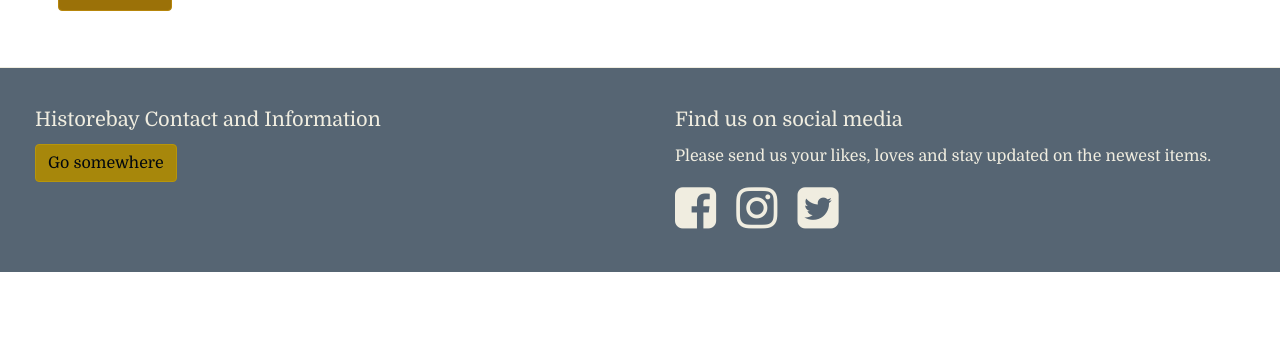
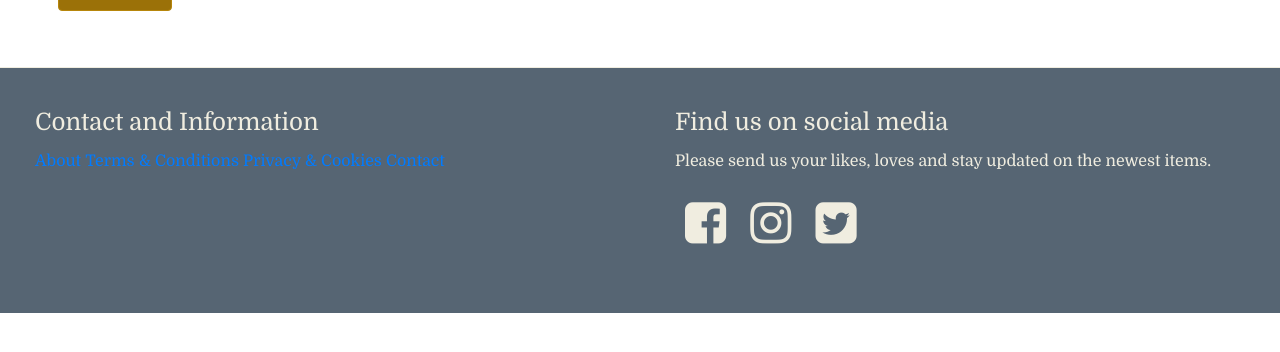
Before and after one commit to Eucaa/historebay, a Django app: page /cart/ in a window 1280 px wide. Shown: the part 91-443 px from the top of the page. Run offline with Django 3.2, Linux system fonts and the light colour scheme; data that the repository does not hold is empty; parts of the project's set-up code (start-up, migrations or seed data) failed here and were passed over; some libraries are stand-ins or nearby versions.

Commit message:
terms and condition templates created and added into base.html

```diff
--- a/historebay/settings.py
+++ b/historebay/settings.py
@@ -52,6 +52,7 @@ INSTALLED_APPS = [
     'cart',
     'checkout',
     'categories',
+    'contact_info',
 ]
 
 MIDDLEWARE = [
--- a/historebay/urls.py
+++ b/historebay/urls.py
@@ -24,6 +24,7 @@ from checkout import urls as urls_checkout
 from django.views import static  # Import the static folder (and substance).
 from .settings import MEDIA_ROOT  # From the settings.py file, import the MEDIA_ROOT.
 from products.views import listing
+from contact_info import urls as urls_contact_info
 
 
 urlpatterns = [
@@ -35,4 +36,5 @@ urlpatterns = [
     url(r'^checkout/', include(urls_checkout)),
     url(r'^search/', include(urls_search)),
     url(r'^media/(?P<path>.*)$', static.serve, {'document_root': MEDIA_ROOT}),  # Because of the use of images in media, add this specific (Django-standard) media URL.
+    url(r'^contact_info/', include(urls_contact_info)),
 ]
--- a/static/css/styles.css
+++ b/static/css/styles.css
@@ -192,11 +192,16 @@ footer {
 
 .fa-filler {
    color: #F0EDE0;
-   padding-right: 1rem;
+   margin: 10px;
 }
 
 .fa-filler:hover {
     color: #00070F;
+}
+
+.link_position {
+    display: inline-block;
+    padding: 0
 }
 
 /* --- mics styling --- */
@@ -272,3 +277,8 @@ caption p {  /* specifies the `p` in the class='caption' */
     cursor: default;
     z-index: 1050;
 }
+
+.address_table_sizing {
+    display: table-caption;
+    width: 9rem;
+}
--- a/templates/base.html
+++ b/templates/base.html
@@ -100,20 +100,44 @@
                 <div class="col-sm-6">
                     <div class="card">
                     <div class="card-body">
-                        <h5 class="card-title">Historebay Contact and Information</h5>
-                        <!-- <p class="card-text">With supporting text below as a natural lead-in to additional content.</p> -->
-                        <a href="#" class="btn btn-primary">Go somewhere</a>
+                        <h4 class="card-title">Contact and Information</h4>
+                        <div>
+                        <ul class="link_position">
+                            <li class="link_position">
+                            <a target="_blank" href="{% url 'about' %}">About</a>
+                            </li>
+                            <li class="link_position">
+                            <a target="_blank" href="{% url 'tac' %}">Terms & Conditions</a>
+                            </li>
+                            <li class="link_position">
+                            <a target="_blank" href="{% url 'pac' %}">Privacy & Cookies</a>
+                            </li>
+                            <li class="link_position">
+                            <a target="_blank" href="{% url 'contact' %}">Contact</a>
+                            </li>
+                        </ul>
+                        </div>
                     </div>
                     </div>
                 </div>
                 <div class="col-sm-6">
                     <div class="card">
                     <div class="card-body">
-                        <h5 class="card-title">Find us on social media</h5>
+                        <h4 class="card-title">Find us on social media</h4>
                         <p class="card-text">Please send us your likes, loves and stay updated on the newest items.</p>
-                        <a target="_blank" href="https://www.facebook.com/"><i class="fa fa-facebook-square fa-filler fa-3x" aria-hidden="true"></i></a>
-                        <a target="_blank" href="https://www.instagram.com/"><i class="fa fa-instagram fa-filler fa-3x" aria-hidden="true"></i></a>
-                        <a target="_blank" href="https://twitter.com/"><i class="fa fa-twitter-square fa-filler fa-3x" aria-hidden="true"></i></a>
+                        <div>
+                        <ul class="link_position">
+                            <li class="link_position">
+                            <a target="_blank" href="https://www.facebook.com/"><i class="fa fa-facebook-square fa-filler fa-3x" aria-hidden="true"></i></a>
+                            </li>
+                            <li class="link_position">
+                            <a target="_blank" href="https://www.instagram.com/"><i class="fa fa-instagram fa-filler fa-3x" aria-hidden="true"></i></a>
+                            </li>
+                            <li class="link_position">
+                            <a target="_blank" href="https://twitter.com/"><i class="fa fa-twitter-square fa-filler fa-3x" aria-hidden="true"></i></a>
+                            </li>
+                        </ul>
+                        </div>
                     </div>
                     </div>
                 </div>
```
